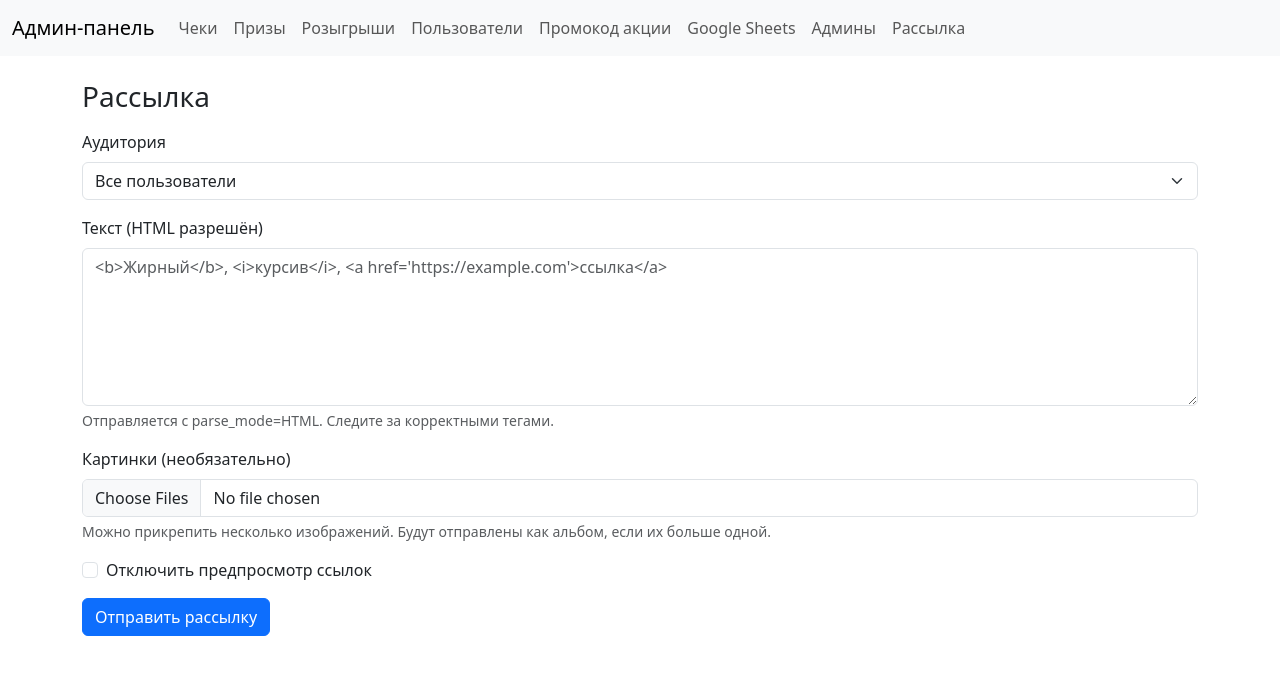
After one commit to BumBood/qrBot, a FastAPI app: template src/web/templates/broadcasts.html in a window 1280 px wide. The commit adds this page. Shown: the top 675 px of the page. Run offline with FastAPI, Linux system fonts and the light colour scheme; the template is opened without the code that fills it, so the values that code supplies are empty.

Commit message:
Добавлена новая страница для рассылки сообщений пользователям с возможностью загрузки изображений. Обновлены импорты и улучшена читаемость кода в различных частях приложения. Убраны лишние пробелы и комментарии для повышения чистоты кода.

```diff
--- a/src/handlers/base_handler.py
+++ b/src/handlers/base_handler.py
@@ -23,8 +23,6 @@ def get_main_menu_keyboard():
     builder.button(text="5. Частые вопросы", callback_data="faq")
     builder.adjust(1)  # По одной кнопке в ряду
     return builder.as_markup()
-
-    text_to_copy = "ZABOTA250"
 
 
 def get_start_keyboard():
--- a/src/web/main.py
+++ b/src/web/main.py
@@ -1,6 +1,6 @@
 import os
 import datetime
-from fastapi import FastAPI, Depends, Request, Form
+from fastapi import FastAPI, Depends, Request, Form, UploadFile, File
 from fastapi.responses import HTMLResponse, RedirectResponse, StreamingResponse
 from fastapi.templating import Jinja2Templates
 from database import async_session
@@ -24,12 +24,18 @@ from fastapi import HTTPException, status
 from models.admin_model import AdminUser
 from pathlib import Path
 from sqlalchemy import delete as sa_delete
+from aiogram import Bot
+from aiogram.types import FSInputFile
+from config import BOT_TOKEN
 
 
 app = FastAPI()
 app.add_middleware(SessionMiddleware, secret_key="CHANGE_THIS_SECRET_KEY")
 BASE_DIR = os.path.dirname(__file__)
 templates = Jinja2Templates(directory=os.path.join(BASE_DIR, "templates"))
+
+BROADCAST_UPLOAD_DIR = Path(__file__).resolve().parents[2] / "data" / "pics" / "broadcasts"
+BROADCAST_UPLOAD_DIR.mkdir(parents=True, exist_ok=True)
 
 pwd_context = CryptContext(schemes=["bcrypt"], deprecated="auto")
 
@@ -46,9 +52,7 @@ async def get_current_admin(request: Request) -> AdminUser:
     """Получает текущего аутентифицированного админа из сессии"""
     admin_id = request.session.get("admin_id")
     if not admin_id:
-        raise HTTPException(
-            status_code=status.HTTP_302_FOUND, headers={"Location": "/admin/login"}
-        )
+        raise HTTPException(status_code=status.HTTP_302_FOUND, headers={"Location": "/admin/login"})
     # Создаем новую сессию для получения админа
     async with async_session() as session:
         admin = await session.get(AdminUser, admin_id)
@@ -124,9 +128,7 @@ async def receipt_detail(
     session: AsyncSession = Depends(get_db),
 ):
     receipt = await session.get(Receipt, receipt_id)
-    return templates.TemplateResponse(
-        "receipt_detail.html", {"request": request, "receipt": receipt}
-    )
+    return templates.TemplateResponse("receipt_detail.html", {"request": request, "receipt": receipt})
 
 
 @app.get("/admin/lottery", response_class=HTMLResponse)
@@ -156,9 +158,7 @@ async def run_weekly_lottery(
     current_admin: AdminUser = Depends(get_current_admin),
     session: AsyncSession = Depends(get_db),
 ):
-    result = await WeeklyLotteryService.conduct_lottery(
-        session, for_current_week=(period == "current")
-    )
+    result = await WeeklyLotteryService.conduct_lottery(session, for_current_week=(period == "current"))
     if result["success"]:
         if result.get("winner"):
             w = result["winner"]
@@ -242,14 +242,10 @@ async def login(
     password: str = Form(...),
     session: AsyncSession = Depends(get_db),
 ):
-    result = await session.execute(
-        select(AdminUser).where(AdminUser.username == username)
-    )
+    result = await session.execute(select(AdminUser).where(AdminUser.username == username))
     admin = result.scalars().first()
     if not admin or not verify_password(password, admin.password_hash):
-        return templates.TemplateResponse(
-            "login.html", {"request": request, "error": "Неверные логин или пароль"}
-        )
+        return templates.TemplateResponse("login.html", {"request": request, "error": "Неверные логин или пароль"})
     request.session["admin_id"] = admin.id
     return RedirectResponse(url="/admin/receipts", status_code=303)
 
@@ -268,9 +264,7 @@ async def list_admins(
 ):
     result = await session.execute(select(AdminUser))
     admins = result.scalars().all()
-    return templates.TemplateResponse(
-        "admins.html", {"request": request, "admins": admins}
-    )
+    return templates.TemplateResponse("admins.html", {"request": request, "admins": admins})
 
 
 @app.post("/admin/admins")
@@ -298,9 +292,7 @@ async def list_prizes(
 
     result = await session.execute(select(Prize).order_by(Prize.issued_at.desc()))
     prizes = result.scalars().all()
-    return templates.TemplateResponse(
-        "prizes.html", {"request": request, "prizes": prizes}
-    )
+    return templates.TemplateResponse("prizes.html", {"request": request, "prizes": prizes})
 
 
 @app.get("/admin/lotteries", response_class=HTMLResponse)
@@ -312,9 +304,7 @@ async def list_lotteries(
 ):
     from models.weekly_lottery_model import WeeklyLottery
 
-    result = await session.execute(
-        select(WeeklyLottery).order_by(WeeklyLottery.created_at.desc())
-    )
+    result = await session.execute(select(WeeklyLottery).order_by(WeeklyLottery.created_at.desc()))
     lotteries = result.scalars().all()
     return templates.TemplateResponse(
         "lotteries.html",
@@ -338,15 +328,9 @@ async def list_promocodes(
     stats = await promocode_service.get_promocodes_stats(session)
 
     # Парсим фильтры
-    discount_filter = (
-        int(discount_amount) if discount_amount and discount_amount.isdigit() else None
-    )
-    used_filter = (
-        is_used == "true" if is_used else (False if is_used == "false" else None)
-    )
-    active_filter = (
-        is_active == "true" if is_active else (False if is_active == "false" else None)
-    )
+    discount_filter = int(discount_amount) if discount_amount and discount_amount.isdigit() else None
+    used_filter = is_used == "true" if is_used else (False if is_used == "false" else None)
+    active_filter = is_active == "true" if is_active else (False if is_active == "false" else None)
 
     # Получаем список промокодов с фильтрацией
     promocodes = await promocode_service.get_promocodes_list(
@@ -393,9 +377,7 @@ async def add_promocodes(
         )
 
     # Добавляем промокоды через сервис
-    result = await promocode_service.add_promocodes(
-        session, codes_list, discount_amount
-    )
+    result = await promocode_service.add_promocodes(session, codes_list, discount_amount)
 
     if result["success"]:
         message = f"Добавлено {result['added_count']} промокодов, пропущено {result['skipped_count']}"
@@ -484,7 +466,7 @@ async def confirm_weekly_lottery(
         return RedirectResponse(url="/admin/lotteries", status_code=303)
 
     # Отправляем уведомления победителю и участникам
-    bot = Bot(token=BOT_TOKEN)
+    bot = Bot(token=str(BOT_TOKEN))
     async with bot:
         # Если есть победитель: запрашиваем контактные данные
         if lottery.winner_user_id:
@@ -499,22 +481,14 @@ async def confirm_weekly_lottery(
         # Формируем текст для участников
         if lottery.winner_user_id:
             winner_user = await session.get(User, lottery.winner_user_id)
-            winner_mention = (
-                f"(@{winner_user.username})"
-                if winner_user and winner_user.username
-                else ""
-            )
+            winner_mention = f"(@{winner_user.username})" if winner_user and winner_user.username else ""
             participant_caption = (
                 "Розыгрыш завершён!\n"
                 f"Победитель: чек № {lottery.winner_receipt_id} {winner_mention}.\n"
                 "Спасибо за участие! Оставайтесь с «Айсида»"
             )
         else:
-            participant_caption = (
-                "Розыгрыш завершён!\n"
-                "Участников не было.\n"
-                "Спасибо за участие! Оставайтесь с «Айсида»"
-            )
+            participant_caption = "Розыгрыш завершён!\nУчастников не было.\nСпасибо за участие! Оставайтесь с «Айсида»"
         for user in all_users:
             # Не отправляем победителю повторно
             if lottery.winner_user_id and user.id == lottery.winner_user_id:
@@ -547,9 +521,7 @@ async def reroll_weekly_lottery(
         return RedirectResponse(url="/admin/lotteries", status_code=303)
 
     # Получаем подходящие чеки недели, исключаем текущий
-    receipts = await WeeklyLotteryService.get_eligible_receipts(
-        session, lottery.week_start, lottery.week_end
-    )
+    receipts = await WeeklyLotteryService.get_eligible_receipts(session, lottery.week_start, lottery.week_end)
     candidates = [r for r in receipts if r.id != lottery.winner_receipt_id]
     if not candidates:
         return RedirectResponse(url="/admin/lotteries", status_code=303)
@@ -571,9 +543,7 @@ async def select_manual_winner(
     """Ручной выбор победителя розыгрыша по номеру чека"""
     from services.weekly_lottery_service import WeeklyLotteryService
 
-    result = await WeeklyLotteryService.manual_select_winner(
-        session, lottery_id, receipt_id
-    )
+    result = await WeeklyLotteryService.manual_select_winner(session, lottery_id, receipt_id)
 
     if result["success"]:
         message = result["message"]
@@ -593,9 +563,7 @@ async def delete_weekly_lottery(
     from sqlalchemy import delete as sa_delete
 
     # Удаляем запись через SQL-запрос
-    await session.execute(
-        sa_delete(WeeklyLottery).where(WeeklyLottery.id == lottery_id)
-    )
+    await session.execute(sa_delete(WeeklyLottery).where(WeeklyLottery.id == lottery_id))
     await session.commit()
     return RedirectResponse(url="/admin/lotteries", status_code=303)
 
@@ -677,9 +645,7 @@ async def save_google_sheets(
         message = "Настройки Google Sheets сохранены"
     except Exception as e:
         message = f"Ошибка сохранения настроек: {str(e)}"
-    return RedirectResponse(
-        url=f"/admin/google_sheets?message={message}", status_code=303
-    )
+    return RedirectResponse(url=f"/admin/google_sheets?message={message}", status_code=303)
 
 
 @app.get("/admin/google_sheets/test")
@@ -725,3 +691,101 @@ async def delete_receipt(
     except Exception as e:
         message = f"Ошибка удаления чека #{receipt_id}: {str(e)}"
     return RedirectResponse(url=f"/admin/receipts?message={message}", status_code=303)
+
+
+# -------------------- Рассылка --------------------
+@app.get("/admin/broadcasts", response_class=HTMLResponse)
+async def broadcasts_page(
+    request: Request,
+    current_admin: AdminUser = Depends(get_current_admin),
+    message: str = None,
+):
+    return templates.TemplateResponse("broadcasts.html", {"request": request, "message": message})
+
+
+@app.post("/admin/broadcasts/send")
+async def send_broadcast(
+    request: Request, html_text: str = Form(...), audience: str = Form("all"), user_ids: str = Form("")
+):
+    """Отправка рассылки всем или выбранным пользователям.
+
+    - html_text: HTML форматированный текст (parse_mode=HTML)
+    - audience: all | specific
+    - user_ids: "1,2,3" (если audience=specific)
+    - images: multiple files
+    """
+    from sqlalchemy import select as sa_select
+
+    # Получаем файлы изображений из запроса вручную, так как их может быть несколько
+    form = await request.form()
+    image_files = form.getlist("images") if "images" in form else []
+    disable_preview = form.get("disable_preview") == "1"
+
+    # Список целевых user_id
+    target_ids = []
+    async with async_session() as session:
+        if audience == "all":
+            result = await session.execute(sa_select(User))
+            users = result.scalars().all()
+            target_ids = [u.id for u in users]
+        else:
+            # Парсим из строки
+            for raw in (user_ids or "").split(","):
+                raw = raw.strip()
+                if not raw:
+                    continue
+                try:
+                    target_ids.append(int(raw))
+                except ValueError:
+                    pass
+
+    # Сохраняем изображения (если есть)
+    saved_paths = []
+    for f in image_files:
+        if isinstance(f, UploadFile):
+            filename = f.filename or "image.jpg"
+            safe_name = filename.replace("..", "_")
+            dst = BROADCAST_UPLOAD_DIR / safe_name
+            # если имя занято — добавим суффикс
+            counter = 1
+            while dst.exists():
+                stem = dst.stem
+                suffix = dst.suffix
+                dst = BROADCAST_UPLOAD_DIR / f"{stem}_{counter}{suffix}"
+                counter += 1
+            content = await f.read()
+            with open(dst, "wb") as out:
+                out.write(content)
+            saved_paths.append(dst)
+
+    # Отправка
+    bot = Bot(token=str(BOT_TOKEN), parse_mode="HTML")
+    sent = 0
+    failed = 0
+    async with bot:
+        # Если несколько изображений — отправим альбом по одному пользователю
+        for uid in target_ids:
+            try:
+                if saved_paths:
+                    if len(saved_paths) == 1:
+                        photo = FSInputFile(str(saved_paths[0]))
+                        await bot.send_photo(uid, photo=photo, caption=html_text)
+                    else:
+                        # Telegram требует медиа-группы; упростим: отправим первое фото с подписью, остальные без подписи
+                        first = True
+                        for p in saved_paths:
+                            photo = FSInputFile(str(p))
+                            await bot.send_photo(
+                                uid,
+                                photo=photo,
+                                caption=html_text if first else None,
+                            )
+                            first = False
+                else:
+                    await bot.send_message(uid, html_text, disable_web_page_preview=disable_preview)
+                sent += 1
+            except Exception:
+                failed += 1
+
+    msg = f"Рассылка завершена. Успешно: {sent}, ошибок: {failed}"
+    return RedirectResponse(url=f"/admin/broadcasts?message={msg}", status_code=303)
--- a/src/web/templates/base.html
+++ b/src/web/templates/base.html
@@ -21,6 +21,7 @@
         <li class="nav-item"><a class="nav-link" href="/admin/settings">Промокод акции</a></li>
         <li class="nav-item"><a class="nav-link" href="/admin/google_sheets">Google Sheets</a></li>
         <li class="nav-item"><a class="nav-link" href="/admin/admins">Админы</a></li>
+        <li class="nav-item"><a class="nav-link" href="/admin/broadcasts">Рассылка</a></li>
       </ul>
     </div>
   </div>
--- /dev/null
+++ b/src/web/templates/broadcasts.html
@@ -0,0 +1,51 @@
+{% extends "base.html" %}
+{% block content %}
+<h3>Рассылка</h3>
+
+{% if message %}
+<div class="alert alert-info">{{ message }}</div>
+{% endif %}
+
+<form action="/admin/broadcasts/send" method="post" enctype="multipart/form-data" class="mt-3">
+  <div class="mb-3">
+    <label for="audience" class="form-label">Аудитория</label>
+    <select class="form-select" id="audience" name="audience" required>
+      <option value="all" selected>Все пользователи</option>
+      <option value="specific">Конкретные пользователи (ID через запятую)</option>
+    </select>
+  </div>
+
+  <div class="mb-3" id="user_ids_wrap" style="display:none;">
+    <label for="user_ids" class="form-label">ID пользователей</label>
+    <input type="text" class="form-control" id="user_ids" name="user_ids" placeholder="123,456,789">
+    <div class="form-text">Укажите Telegram user_id через запятую.</div>
+  </div>
+
+  <div class="mb-3">
+    <label for="html_text" class="form-label">Текст (HTML разрешён)</label>
+    <textarea class="form-control" id="html_text" name="html_text" rows="6" placeholder="<b>Жирный</b>, <i>курсив</i>, <a href='https://example.com'>ссылка</a>" required></textarea>
+    <div class="form-text">Отправляется с parse_mode=HTML. Следите за корректными тегами.</div>
+  </div>
+
+  <div class="mb-3">
+    <label for="images" class="form-label">Картинки (необязательно)</label>
+    <input class="form-control" type="file" id="images" name="images" accept="image/*" multiple>
+    <div class="form-text">Можно прикрепить несколько изображений. Будут отправлены как альбом, если их больше одной.</div>
+  </div>
+
+  <div class="mb-3 form-check">
+    <input type="checkbox" class="form-check-input" id="disable_preview" name="disable_preview" value="1">
+    <label class="form-check-label" for="disable_preview">Отключить предпросмотр ссылок</label>
+  </div>
+
+  <button class="btn btn-primary" type="submit">Отправить рассылку</button>
+</form>
+
+<script>
+  const audience = document.getElementById('audience');
+  const wrap = document.getElementById('user_ids_wrap');
+  audience.addEventListener('change', function() {
+    wrap.style.display = (this.value === 'specific') ? 'block' : 'none';
+  });
+</script>
+{% endblock %}
```
Also changed, not shown: src/models/weekly_lottery_model.py (+3 -9 lines).
